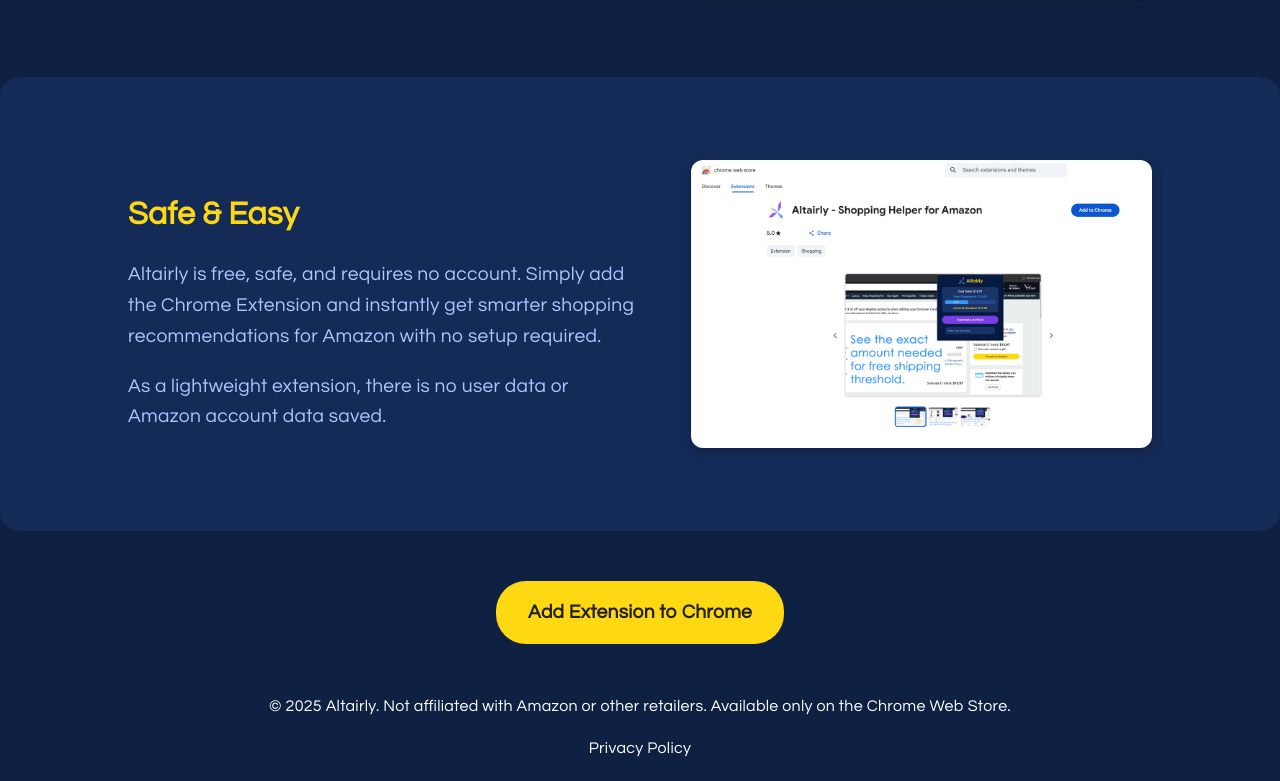
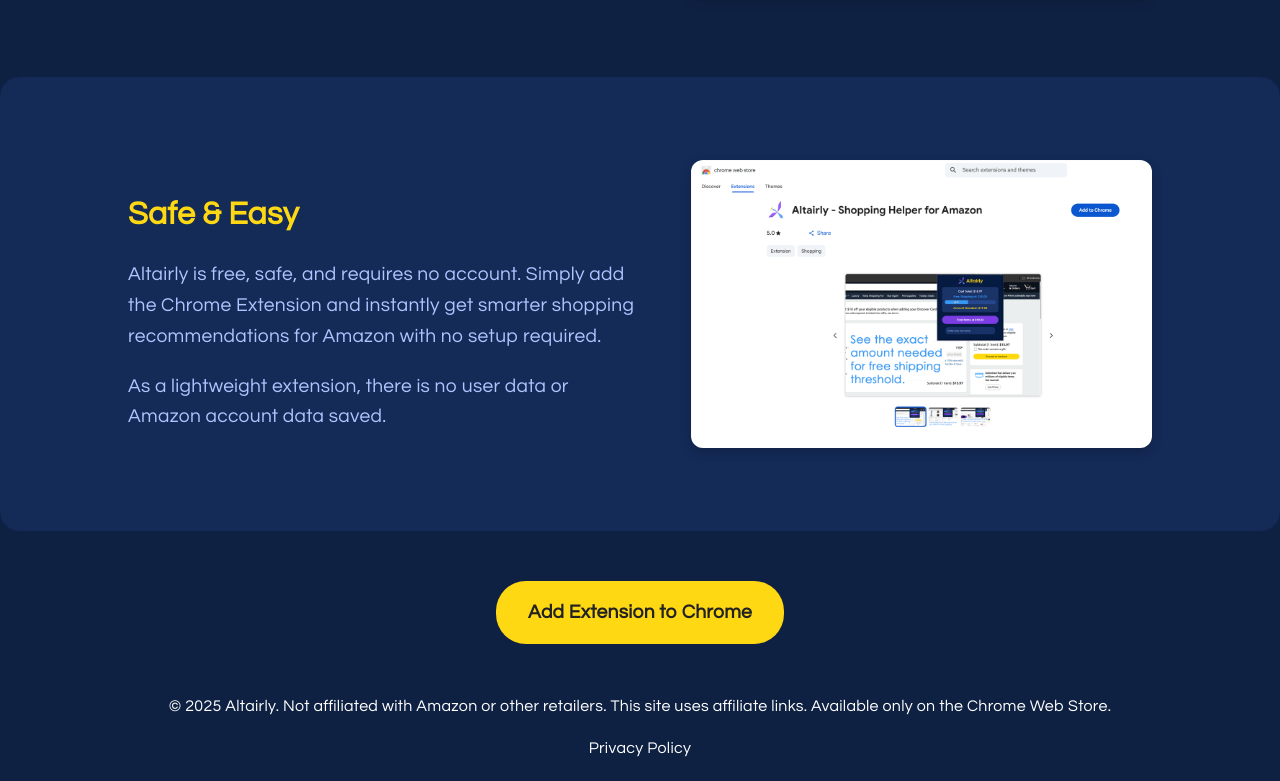
Before and after one commit to justjusting/Altairly, a plain HTML site: page index.html in a window 1280 px wide. Shown: the part 1832-2613 px from the top of the page. Drawn offline with Linux system fonts and the light colour scheme.

Commit message:
Update index.html

```diff
--- a/index.html
+++ b/index.html
@@ -497,7 +497,7 @@ amazonButton.addEventListener("click", () => {
 </div>
 
 <footer style="text-align:center; margin:50px 20px 20px;">
-  <p>© 2025 Altairly. Not affiliated with Amazon or other retailers. Available only on the <a href="https://chromewebstore.google.com/detail/altairly-shopping-helper/bddkchojjalmohakdmnhkneikoifjgad" target="_blank">Chrome Web Store</a>.</p>
+  <p>© 2025 Altairly. Not affiliated with Amazon or other retailers. This site uses affiliate links. Available only on the <a href="https://chromewebstore.google.com/detail/altairly-shopping-helper/bddkchojjalmohakdmnhkneikoifjgad" target="_blank">Chrome Web Store</a>.</p>
   <a href="privacy.html" target="_blank">Privacy Policy</a>
 </footer>
 
```
